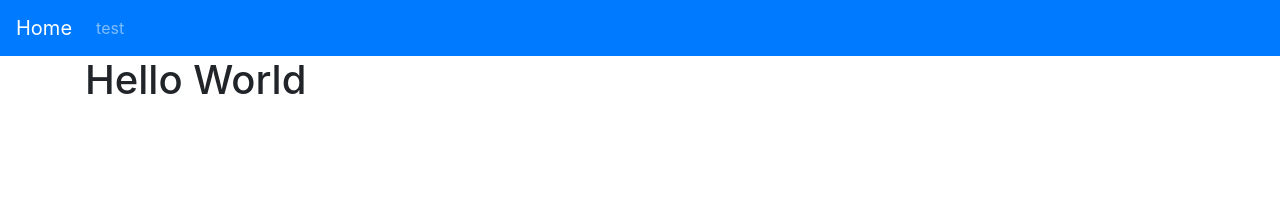
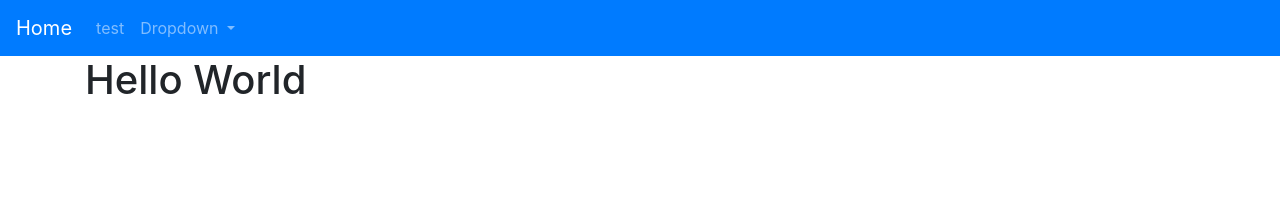
Before and after one commit to ryan-shah/ryan-shah.github.io, a Jekyll site: the page built from index.html, in a window 1280 px wide. Shown: the top 212 px of the page. Built offline with Jekyll 4.4.1, drawn with Linux system fonts in a browser that asks for light colours; nearby versions of some CDN libraries; library files that are not in the unit come from our copies.

Commit message:
navbar stuff

```diff
--- a/_layouts/default.html
+++ b/_layouts/default.html
@@ -17,6 +17,17 @@
 			<li class="nav-item active">
 				<a class="nav-link" href="#">test<span class="sr-only">(current)</span></a>
 			</li>
+			<li class="nav-item dropdown">
+				<a class="nav-link dropdown-toggle" href="#" id="navbarDropdown" role="button" data-toggle="dropdown" aria-haspopup="true" aria-expanded="false">
+					Dropdown
+				</a>
+				<div class="dropdown-menu" aria-labelledby="navbarDropdown">
+					<a class="dropdown-item" href="#">Link</a>
+					<a class="dropdown-item" href="#">Link</a>
+					<div class="dropdown-divider"></div>
+					<a class="dropdown-item" href="#">Link</a>
+				</div>
+			</li>
 		</ul>
 	</div>
 </nav>
```
